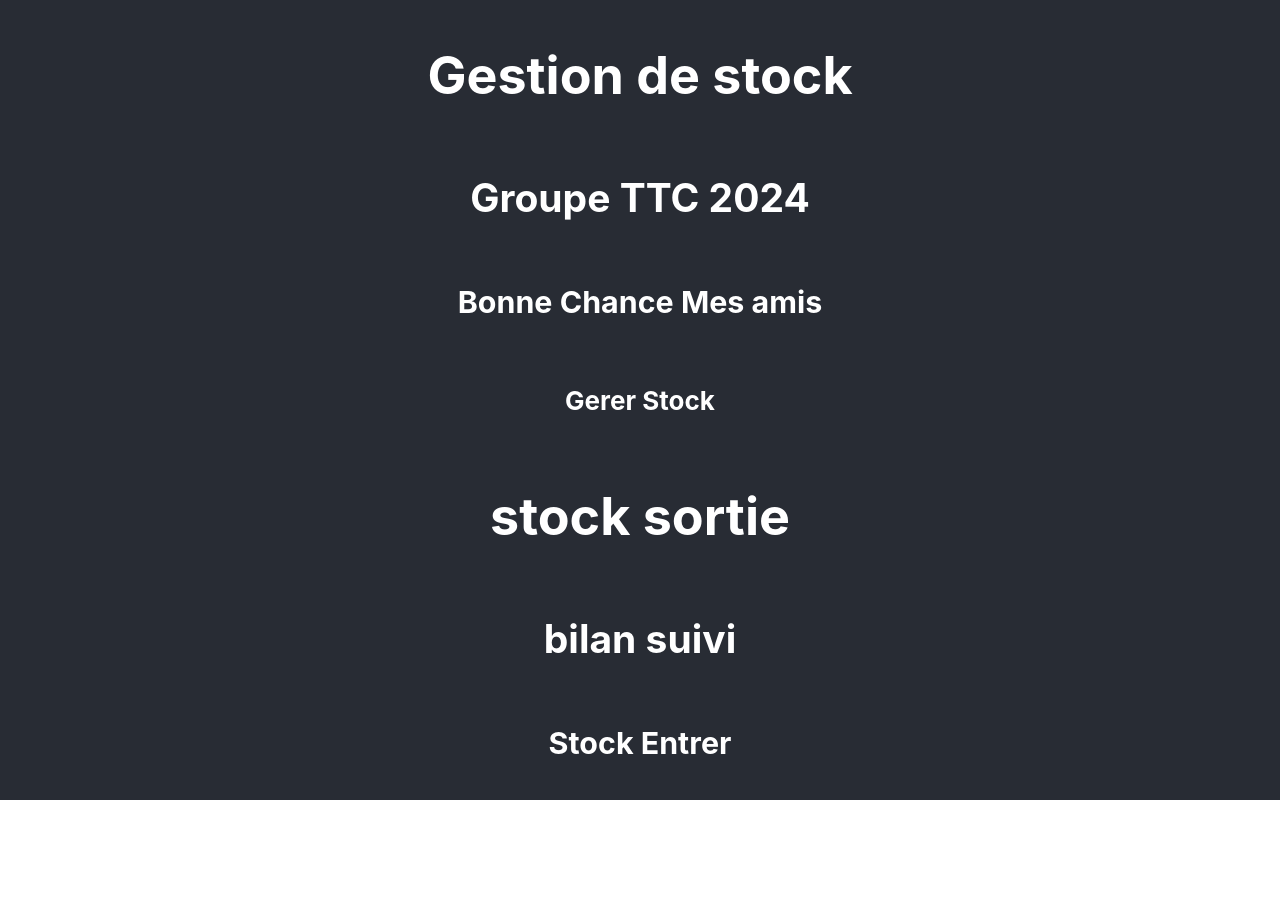
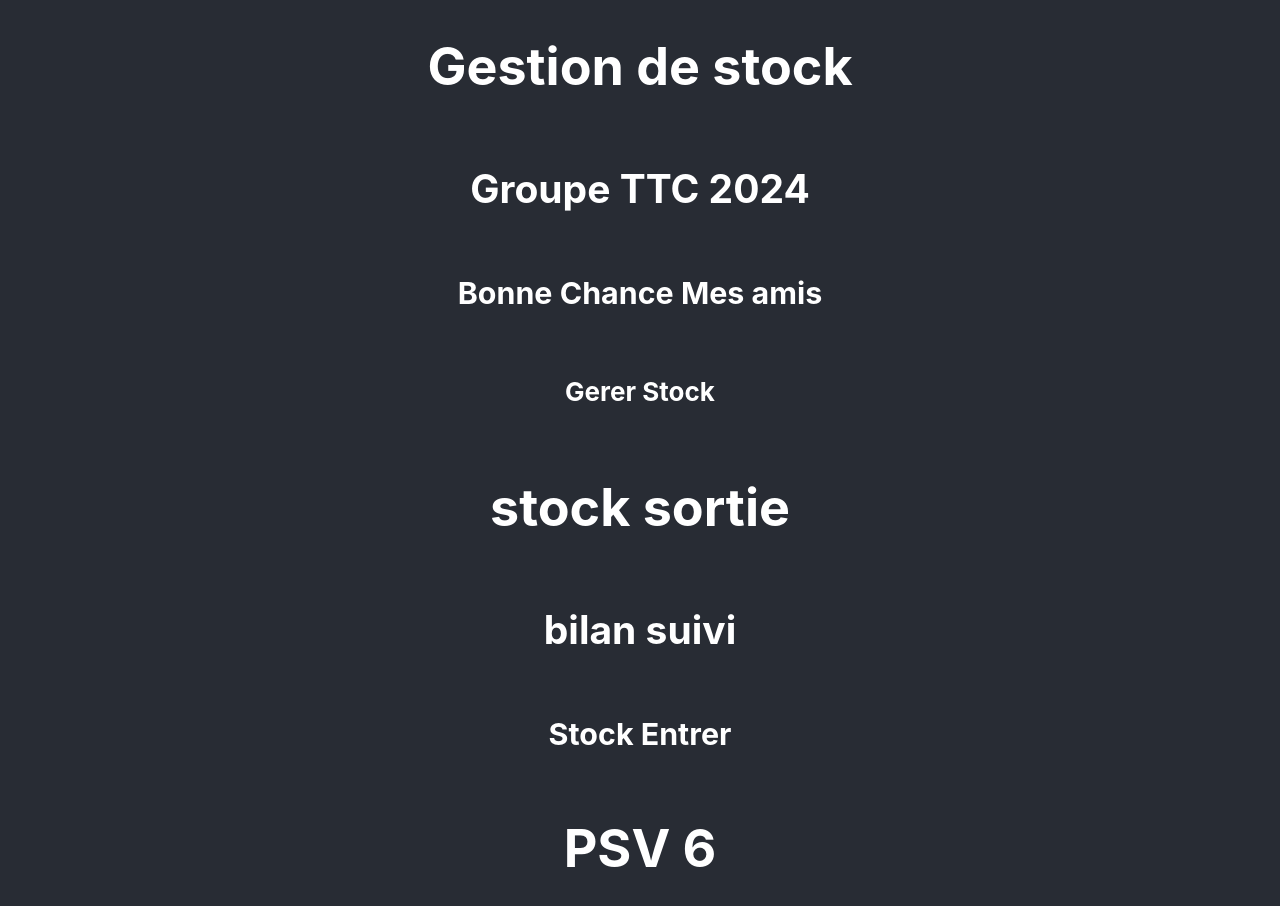
Before and after one commit to HoussineB/gestionStock, a React (Create React App) app: page / in a window 1280 px wide. Shown: the top 906 px of the page. Before the commit the page ends 800 px from the top, so only its background shows below. Built offline with nearby package versions, Linux system fonts and the light colour scheme.

Commit message:
PSV-6 ajouter un PSV

```diff
--- a/src/App.js
+++ b/src/App.js
@@ -11,6 +11,7 @@ function App() {
         <h1>stock sortie</h1>
         <h2>bilan suivi </h2>
         <h3>Stock Entrer</h3>
+        <h1>PSV 6</h1>
       </header>
     </div>
   );
```
Also changed, not shown: 1 other file (tests, documents, lock files or other folders).
